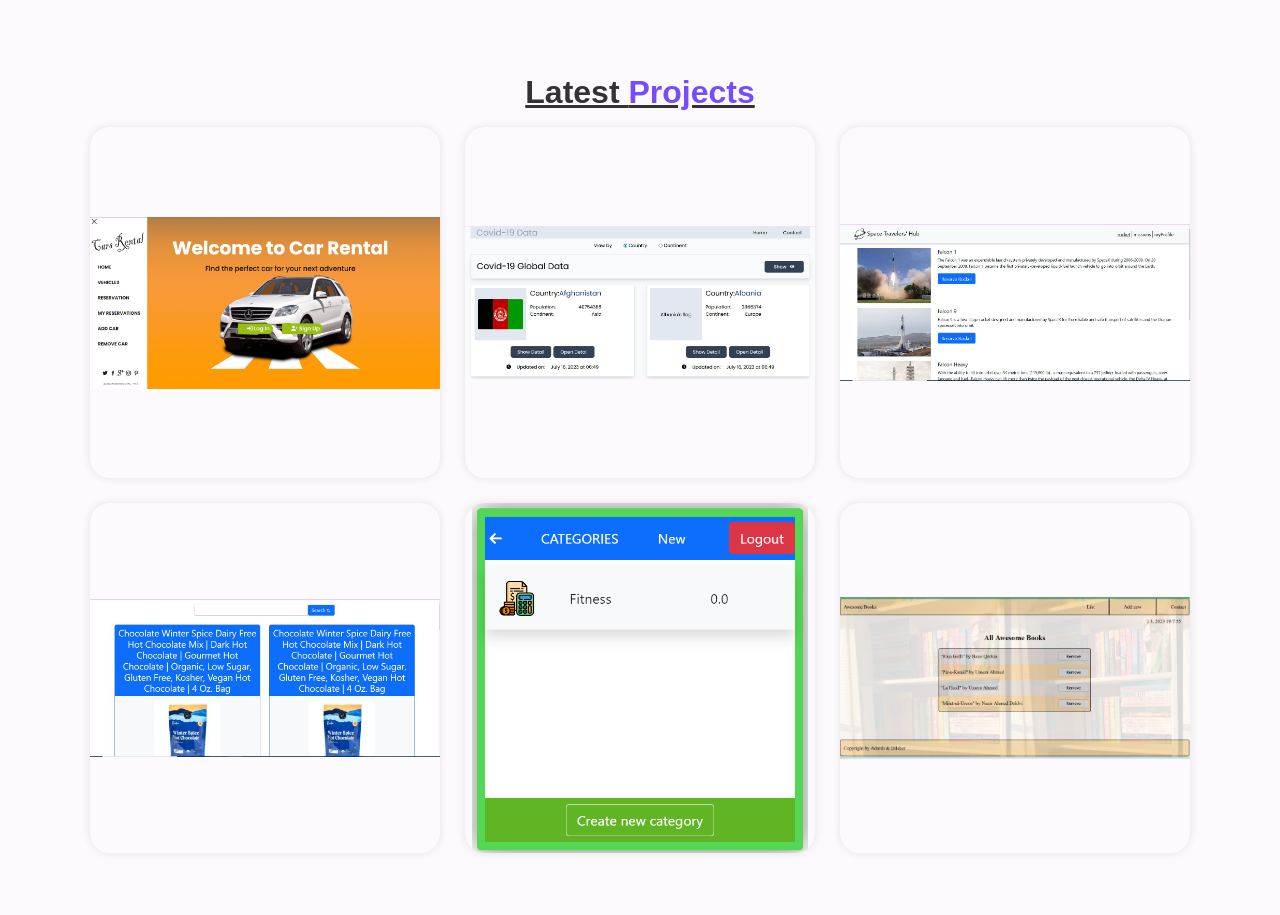
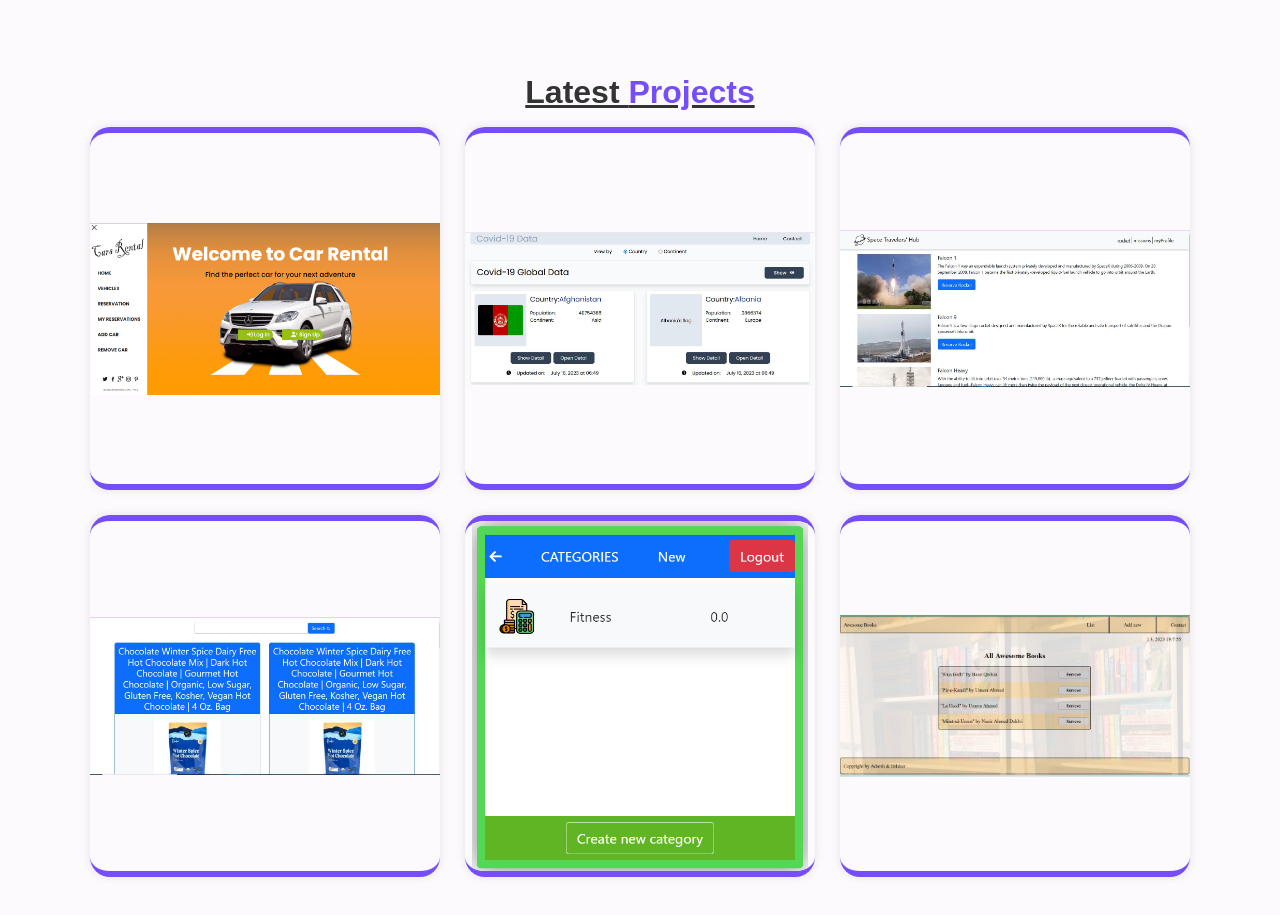
Before and after one commit to DilsherB/modern-portfolio, a website with bundled scripts: page src/index.html in a window 1280 px wide. Shown: the part 3220-4135 px from the top of the page. Built offline with nearby package versions, Linux system fonts and the light colour scheme.

```diff
--- a/src/style.css
+++ b/src/style.css
@@ -357,6 +357,8 @@
   border-radius: 2rem;
   box-shadow: 0 0 1rem rgba(0, 0, 0, 0.1);
   overflow: hidden;
+  border-top: 0.6rem solid var(--main-color);
+  border-bottom: 0.6rem solid var(--main-color);
 }
 
 .portfolio-box .portfolio-layer {
```
